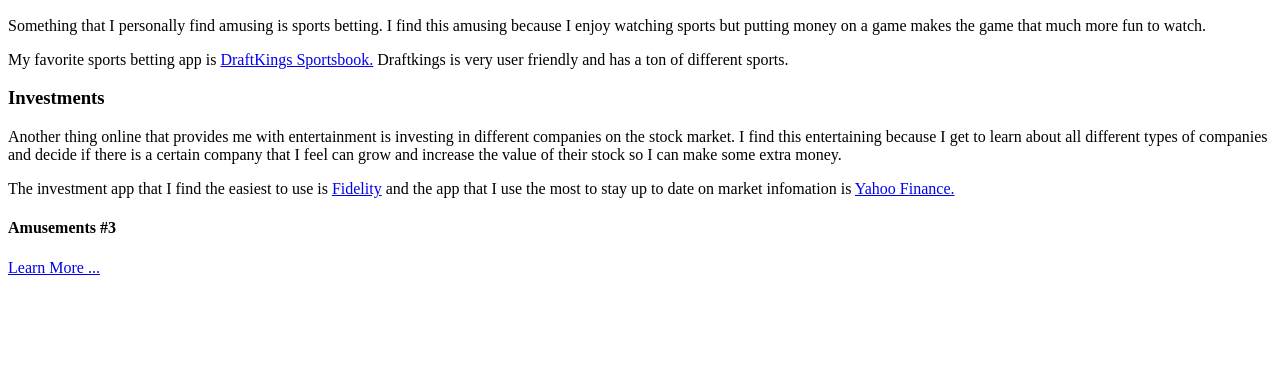
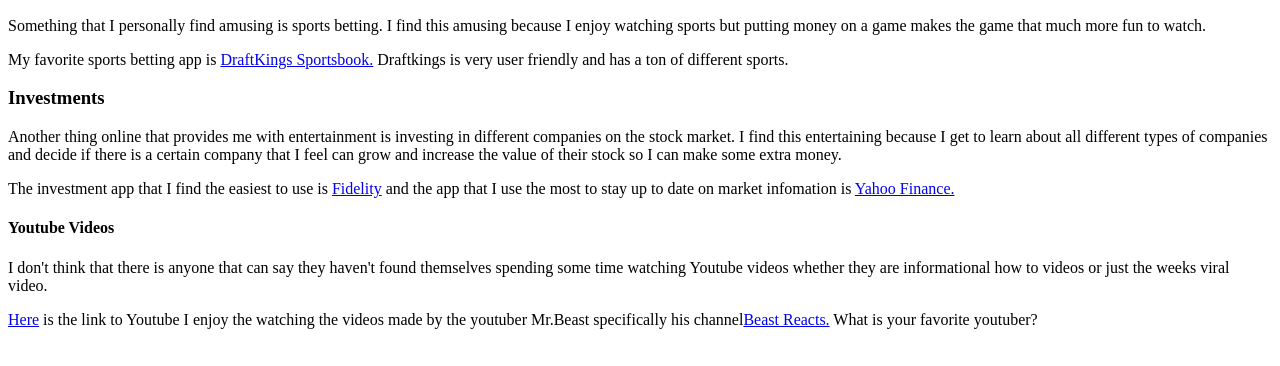
Before and after one commit to Jayden-Mosness/Jayden-Mosness.github.io, a plain HTML site: page bacs200/amuse.html in a window 1280 px wide. Shown: the part 434-800 px from the top of the page. Drawn offline with Linux system fonts and the light colour scheme.

Commit message:
Project 3

```diff
--- a/bacs200/amuse.html
+++ b/bacs200/amuse.html
@@ -16,8 +16,8 @@
         <h3>Investments</h3>
         <p>Another thing online that provides me with entertainment is investing in different companies on the stock market. I find this entertaining because I get to learn about all different types of companies and decide if there is a certain company that I feel can grow and increase the value of their stock so I can make some extra money.</p>
         <p>The investment app that I find the easiest to use is <a href="https://www.fidelity.com/go/join-fidelity-investments?imm_pid=700000001008875&immid=100742&imm_eid=ep6543813693&gclid=EAIaIQobChMIl6eR9ef18gIVwR-tBh0wdwWeEAAYASAAEgKEcfD_BwE&gclsrc=aw.ds">Fidelity</a> and the app that I use the most to stay up to date on market infomation is <a href="https://finance.yahoo.com/">Yahoo Finance.</a></p>
-        <h4>Amusements #3</h4>
-        <p></p>
-        <p><a href="http://google.com">Learn More ...</a></p>
+        <h4>Youtube Videos</h4>
+        <p>I don't think that there is anyone that can say they haven't found themselves spending some time watching Youtube videos whether they are informational how to videos or just the weeks viral video. </p>
+        <p><a href="https://www.youtube.com/">Here</a> is the link to Youtube I enjoy the watching the videos made by the youtuber Mr.Beast specifically his channel<a href="https://www.youtube.com/channel/UCUaT_39o1x6qWjz7K2pWcgw">Beast Reacts.</a> What is your favorite youtuber?</p>
     </body>
 </html>
```
